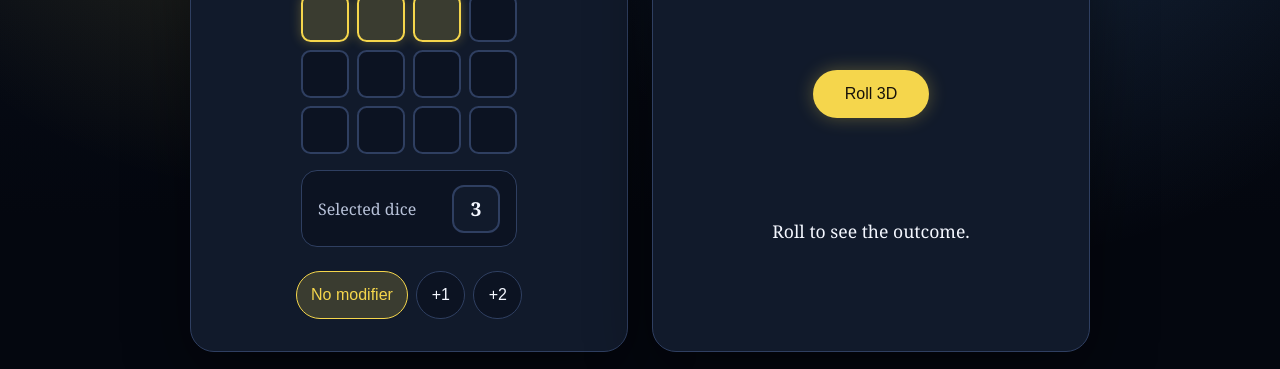
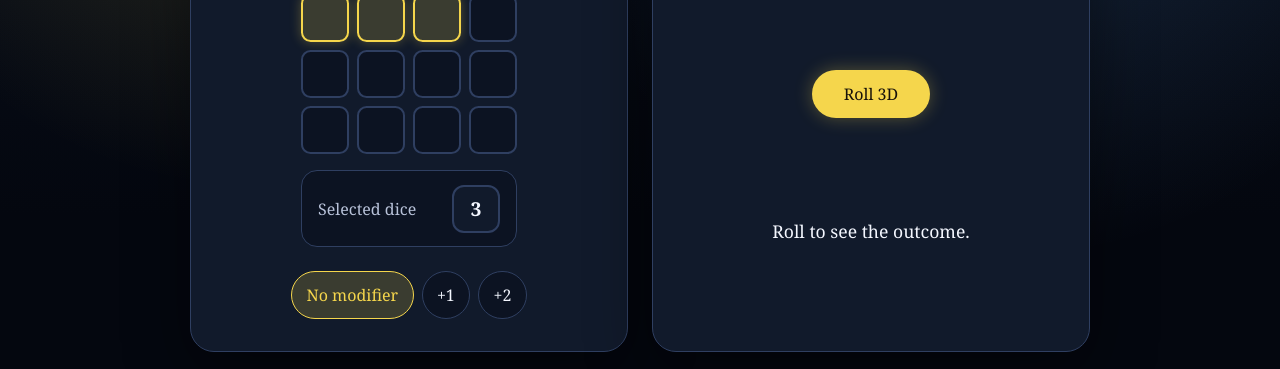
Before and after one commit to jreynoso/react-dice-roller, a React (Vite) app: page / in a window 1280 px wide. Shown: the part 361-730 px from the top of the page. Built offline with nearby package versions, Linux system fonts and the light colour scheme.

Commit message:
inherit font style for buttons

```diff
--- a/src/ui/styles/globalStyles.ts
+++ b/src/ui/styles/globalStyles.ts
@@ -42,6 +42,13 @@ const GlobalStyles = createGlobalStyle`
   #root {
     min-height: 100vh;
   }
+
+  button,
+  input,
+  select,
+  textarea {
+    font: inherit;
+  }
 `
 
 export default GlobalStyles
```
